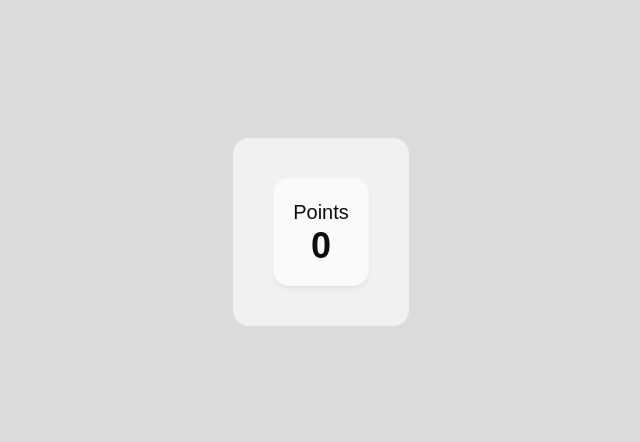
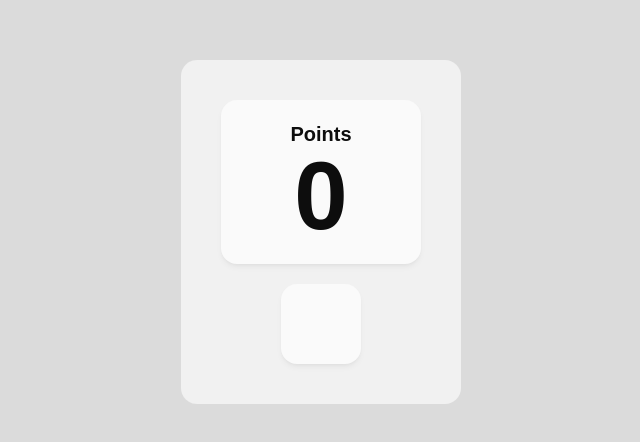
Before and after one commit to wyu4/vertex, a Next.js app: page / in a window 1280 px wide. Shown: the part 168-610 px from the top of the page, without its empty margins (319-959 px from the left). Built offline with nearby package versions, Linux system fonts and the light colour scheme; a web font is replaced by a local one.

Commit message:
Small formatting change to points

```diff
--- a/package.json
+++ b/package.json
@@ -9,6 +9,7 @@
     "lint": "eslint"
   },
   "dependencies": {
+    "cookies-next": "^6.1.1",
     "next": "16.3.0",
     "react": "19.2.8",
     "react-dom": "19.2.8"
--- a/src/app/HomePanel.tsx
+++ b/src/app/HomePanel.tsx
@@ -4,11 +4,18 @@ import { SecondaryDiv, TertiaryDiv } from "./reusable/DivPresets";
 
 export default function HomePanel() {
   return (
-    <SecondaryDiv className="relative rounded-2xl flex flex-col justify-start items-center p-10 g-5">
-      <TertiaryDiv className="relative flex flex-col justify-center items-center rounded-2xl p-5 g-5 ">
-        <h2 className="text-xl">Points</h2>
-        <p className="text-center font-bold text-4xl">0</p>
+    <SecondaryDiv className="relative rounded-2xl flex flex-col justify-start items-center p-10 gap-5">
+      <TertiaryDiv className="relative flex flex-col justify-center items-center rounded-2xl min-w-50 p-5 ">
+        <h1 className="text-xl text-center font-bold">Points</h1>
+        <p className="text-center font-bold text-8xl">{0}</p>
       </TertiaryDiv>
+      <TertiaryDiv className="relative flex flex-col justify-center items-center rounded-2xl p-10 gap-10"></TertiaryDiv>
     </SecondaryDiv>
   );
 }
+
+function Divider() {
+  return (
+    <div className="relative bg-font-tertiary w-[0.1rem] opacity-50 rounded-full my-1" />
+  );
+}
--- a/src/app/global.css
+++ b/src/app/global.css
@@ -28,5 +28,6 @@
 
 body {
   color: var(--font-primary);
-  font-family: var(--stack-sans);
+  font-family: var(--stack-sans), Arial;
+  margin-block: 0;
 }
```
Also changed, not shown: 1 other file (tests, documents, lock files or other folders).
